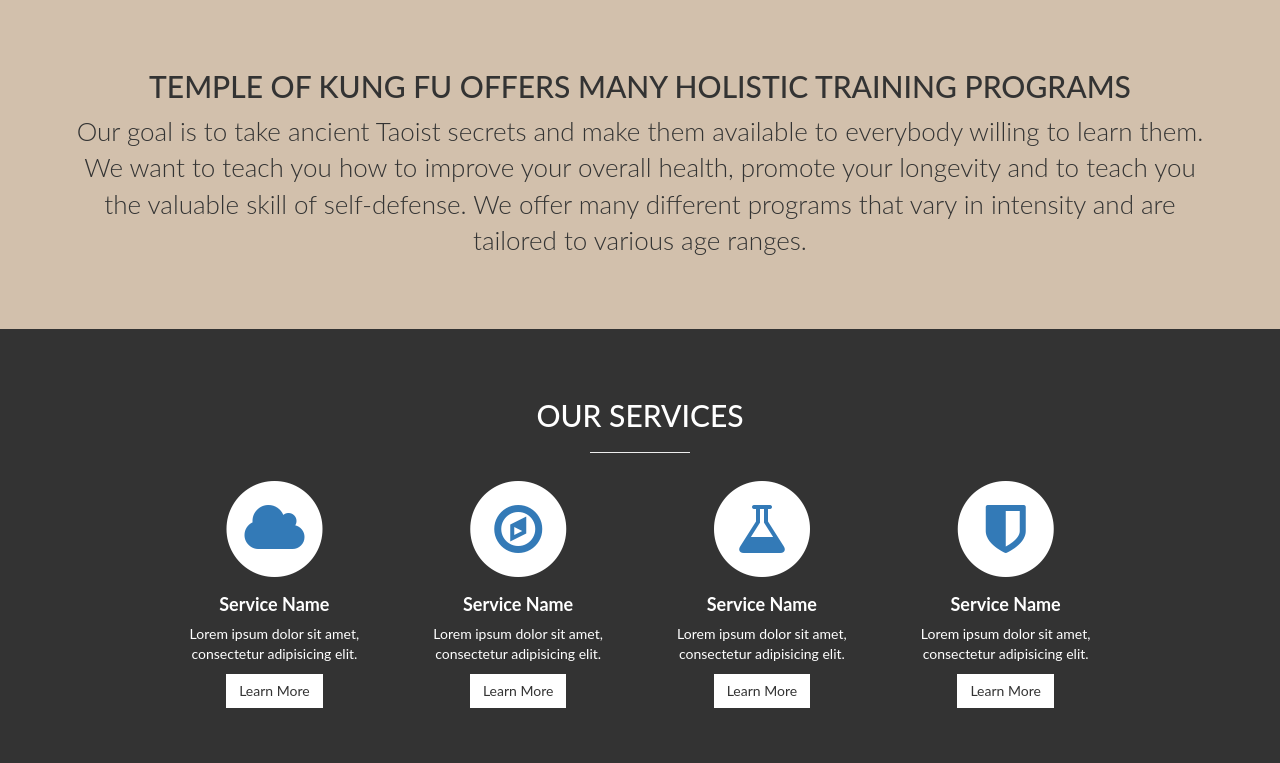
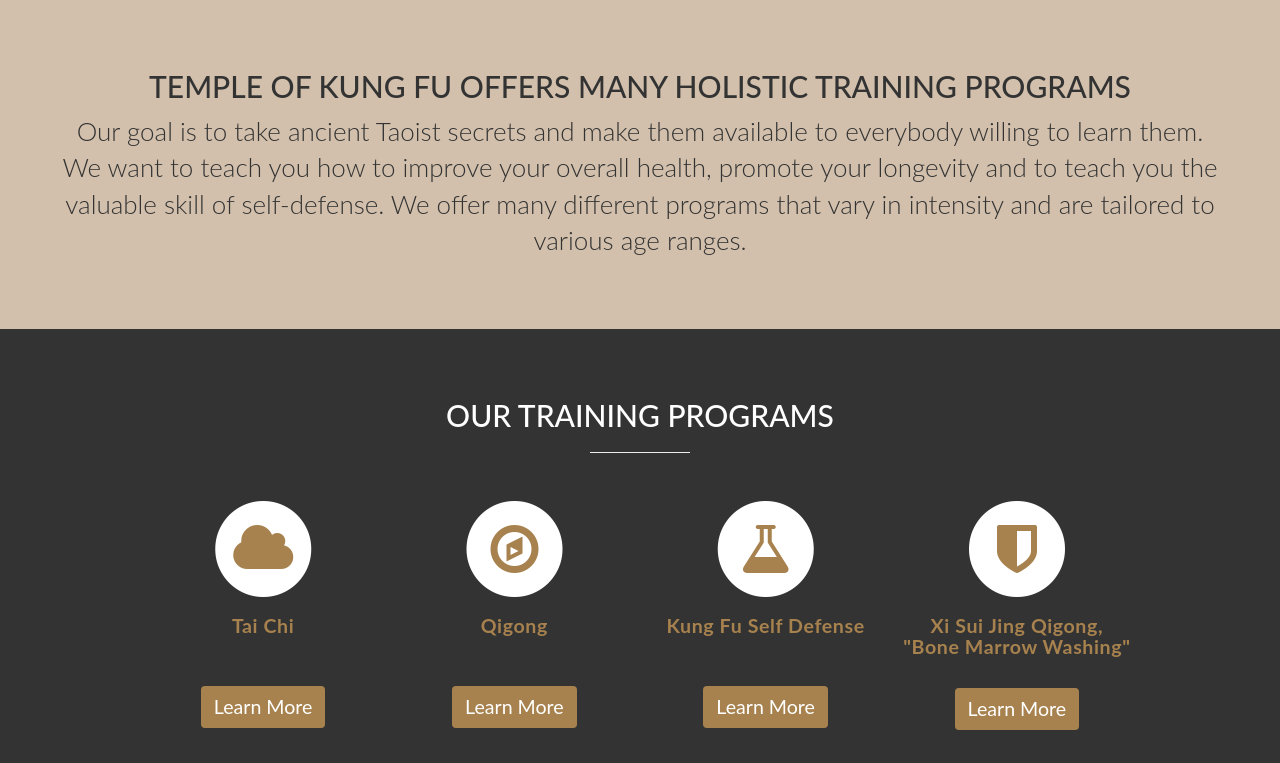
Before and after one commit to amptdesign/northbrookkungfu, a plain HTML site: page index.html in a window 1280 px wide. Shown: the part 800-1563 px from the top of the page. Drawn offline with Linux system fonts and the light colour scheme.

Commit message:
looks good

```diff
--- a/css/style.css
+++ b/css/style.css
@@ -61,8 +61,8 @@ body {
 
 .btn-light {
     border-radius: 0;
-    color: #333;
-    background-color: rgb(255,255,255);
+    color: #ffffff;
+    background-color: #a7824e;
 }
 
 .btn-light:hover,
@@ -70,6 +70,28 @@ body {
 .btn-light:active {
     color: #333;
     background-color: rgba(255,255,255,0.8);
+}
+
+.btn {
+    display: inline-block;
+    padding: 6px 12px;
+    margin-bottom: 0;
+    font-size: 1.4em;
+    font-weight: 400;
+    line-height: 1.42857143;
+    text-align: center;
+    white-space: nowrap;
+    vertical-align: middle;
+    -ms-touch-action: manipulation;
+    touch-action: manipulation;
+    cursor: pointer;
+    -webkit-user-select: none;
+    -moz-user-select: none;
+    -ms-user-select: none;
+    user-select: none;
+    background-image: none;
+    border: 1px solid transparent;
+    border-radius: 4px;
 }
 
 /* Custom Horizontal Rule */
@@ -263,6 +285,27 @@ h1, h2 { text-transform: uppercase; }
     font-size: 26px;
 }
 
+.text-primary {
+    color: #a7824e;
+}
+
+.services h2 {color:#fff;}
+.services h4 {
+    color: #a7824e;
+    font-size: 1.4em;
+    letter-spacing: 0.6px;
+    /* word-spacing: normal; */
+}
+
+.col-lg-1, .col-lg-10, .col-lg-11, .col-lg-12, .col-lg-2, .col-lg-3, .col-lg-4, .col-lg-5, .col-lg-6, .col-lg-7, .col-lg-8, .col-lg-9, .col-md-1, .col-md-10, .col-md-11, .col-md-12, .col-md-2, .col-md-3, .col-md-4, .col-md-5, .col-md-6, .col-md-7, .col-md-8, .col-md-9, .col-sm-1, .col-sm-10, .col-sm-11, .col-sm-12, .col-sm-2, .col-sm-3, .col-sm-4, .col-sm-5, .col-sm-6, .col-sm-7, .col-sm-8, .col-sm-9, .col-xs-1, .col-xs-10, .col-xs-11, .col-xs-12, .col-xs-2, .col-xs-3, .col-xs-4, .col-xs-5, .col-xs-6, .col-xs-7, .col-xs-8, .col-xs-9 {
+     padding-right: 0;
+     padding-left: 0;
+}
+
+.fa {
+    padding: 0 0 20px 0;
+}
+
 /* Map */
 
 .map {
--- a/index.html
+++ b/index.html
@@ -88,8 +88,8 @@
         <div class="container">
             <div class="row text-center">
                 <div class="col-lg-10 col-lg-offset-1">
-                    <h2>Our Services</h2>
-                    <hr class="small">
+                    <h2>Our Training Programs</h2>
+                    <hr class="small"><br>
                     <div class="row">
                         <div class="col-md-3 col-sm-6">
                             <div class="service-item">
@@ -97,10 +97,8 @@
                                 <i class="fa fa-circle fa-stack-2x"></i>
                                 <i class="fa fa-cloud fa-stack-1x text-primary"></i>
                             </span>
-                                <h4>
-                                    <strong>Service Name</strong>
-                                </h4>
-                                <p>Lorem ipsum dolor sit amet, consectetur adipisicing elit.</p>
+                                <h4><strong>Tai Chi</strong></h4><br><br>
+                                <!-- <p>Lorem ipsum dolor sit amet, consectetur adipisicing elit.</p> -->
                                 <a href="#" class="btn btn-light">Learn More</a>
                             </div>
                         </div>
@@ -110,10 +108,8 @@
                                 <i class="fa fa-circle fa-stack-2x"></i>
                                 <i class="fa fa-compass fa-stack-1x text-primary"></i>
                             </span>
-                                <h4>
-                                    <strong>Service Name</strong>
-                                </h4>
-                                <p>Lorem ipsum dolor sit amet, consectetur adipisicing elit.</p>
+                                <h4><strong>Qigong</strong></h4><br><br>
+                                <!-- <p>Lorem ipsum dolor sit amet, consectetur adipisicing elit.</p> -->
                                 <a href="#" class="btn btn-light">Learn More</a>
                             </div>
                         </div>
@@ -123,10 +119,8 @@
                                 <i class="fa fa-circle fa-stack-2x"></i>
                                 <i class="fa fa-flask fa-stack-1x text-primary"></i>
                             </span>
-                                <h4>
-                                    <strong>Service Name</strong>
-                                </h4>
-                                <p>Lorem ipsum dolor sit amet, consectetur adipisicing elit.</p>
+                                <h4><strong>Kung Fu Self Defense</strong></h4><br><br>
+                                <!-- <p>Lorem ipsum dolor sit amet, consectetur adipisicing elit.</p> -->
                                 <a href="#" class="btn btn-light">Learn More</a>
                             </div>
                         </div>
@@ -136,10 +130,8 @@
                                 <i class="fa fa-circle fa-stack-2x"></i>
                                 <i class="fa fa-shield fa-stack-1x text-primary"></i>
                             </span>
-                                <h4>
-                                    <strong>Service Name</strong>
-                                </h4>
-                                <p>Lorem ipsum dolor sit amet, consectetur adipisicing elit.</p>
+                                <h4><b>Xi Sui Jing Qigong,<br>"Bone Marrow Washing"</b></h4><br>
+                                <!-- <p>Lorem ipsum dolor sit amet, consectetur adipisicing elit.</p> -->
                                 <a href="#" class="btn btn-light">Learn More</a>
                             </div>
                         </div>
@@ -161,7 +153,7 @@
     </aside>
 
     <!-- Portfolio -->
-    <section id="portfolio" class="portfolio">
+    <!-- <section id="portfolio" class="portfolio">
         <div class="container">
             <div class="row">
                 <div class="col-lg-10 col-lg-offset-1 text-center">
@@ -197,18 +189,14 @@
                             </div>
                         </div>
                     </div>
-                    <!-- /.row (nested) -->
                     <a href="#" class="btn btn-dark">View More Items</a>
                 </div>
-                <!-- /.col-lg-10 -->
             </div>
-            <!-- /.row -->
         </div>
-        <!-- /.container -->
-    </section>
+    </section> -->
 
     <!-- Call to Action -->
-    <aside class="call-to-action bg-primary">
+   <!--  <aside class="call-to-action bg-primary">
         <div class="container">
             <div class="row">
                 <div class="col-lg-12 text-center">
@@ -218,7 +206,7 @@
                 </div>
             </div>
         </div>
-    </aside>
+    </aside> -->
 
     <!-- Map -->
     <section id="contact" class="map">
```
